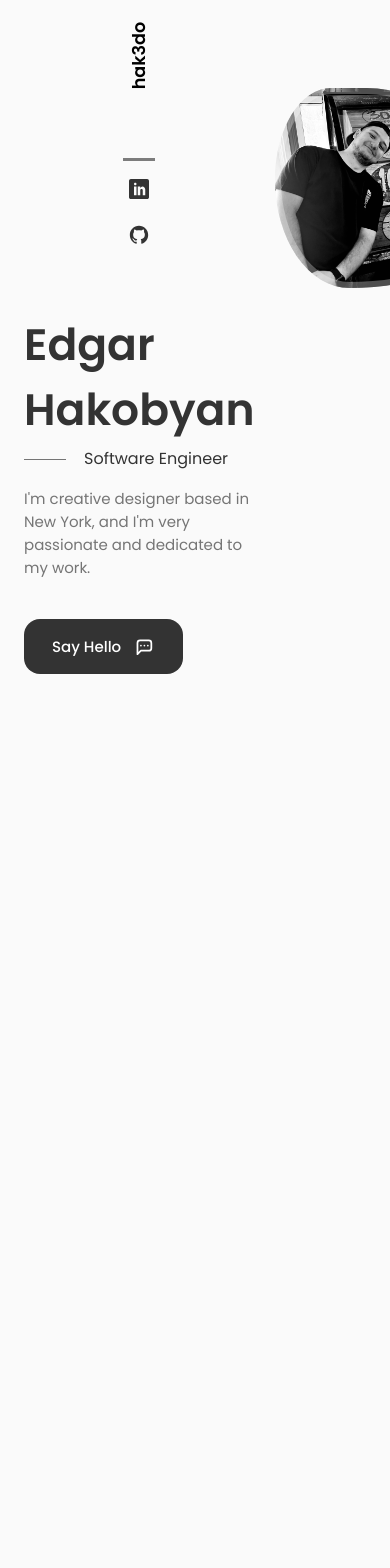
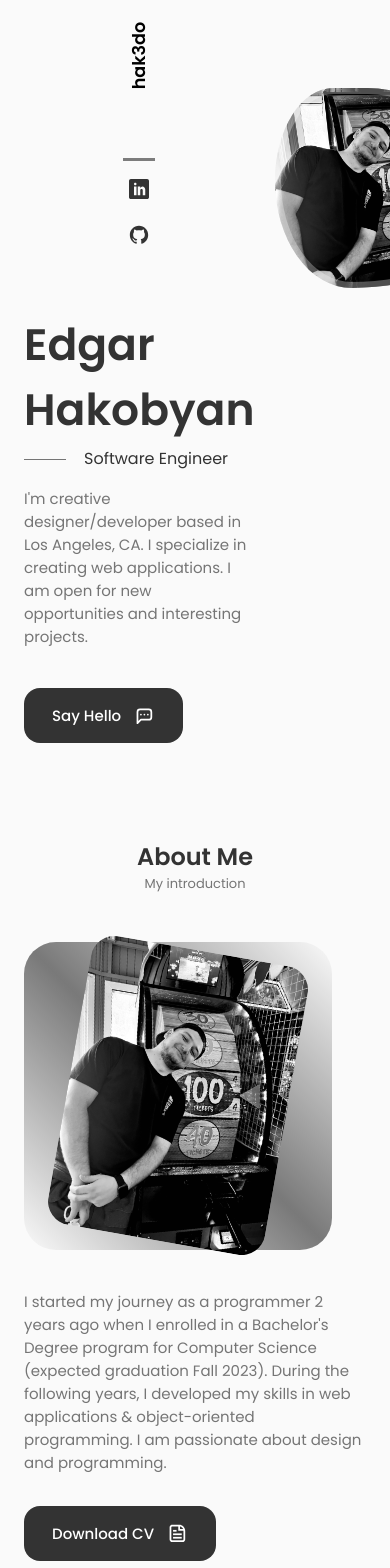
Before and after one commit to hakedo/personal-website, a React (Create React App) app: page / in a window 390 px wide. Shown: the top 1568 px of the page. Before the commit the page ends 844 px from the top, so only its background shows below. Built offline with nearby package versions, Linux system fonts and the light colour scheme.

Commit message:
added about section

```diff
--- a/src/App.css
+++ b/src/App.css
@@ -118,19 +118,19 @@ img {
    padding: 6rem 0 2rem;
 }
 
-.section__title {
+.section-title {
    font-size: var(--h1-font-size);
    color: var(--title-color);
 }
 
-.section__subtitle {
+.section-subtitle {
    display: block;
    font-size: var(--small-font-size);
    margin-bottom: 4rem;
 }
 
-.section__title,
-.section__subtitle {
+.section-title,
+.section-subtitle {
    text-align: center;
 }
 
@@ -161,16 +161,17 @@ img {
    background-color: var(--title-color-dark);
 }
 
-.button__icon {
+.button-icon {
    margin-left: var(--mb-0-5);
 }
 
-.button--flex {
+.button-flex {
    display: inline-flex;
    align-items: center;
 }
 
 .button-right-icon {
+
    margin-left: 0.8rem;
    font-size: 1.3rem;
 }
@@ -187,7 +188,7 @@ img {
       padding: 1rem 1.75rem;
    }
 
-   .button__icon {
+   .button-icon {
       width: 22px;
       height: 22px;
    }
@@ -203,7 +204,7 @@ img {
       padding: 2rem 0 4rem;
    }
 
-   .section__subtitle {
+   .section-subtitle {
       margin-bottom: var(--mb-3);
    }
 }
--- a/src/App.js
+++ b/src/App.js
@@ -1,6 +1,7 @@
 import React from 'react';
 import "./App.css";
 import Home from './components/home/Home'
+import About from './components/about/About'
 
 const App = () => {
    return (
@@ -9,7 +10,7 @@ const App = () => {
 
          <main className='main'>
             <Home />
-            {/* <About /> */}
+            <About />
             {/* <Skills /> */}
             {/* <Services /> */}
             {/* <Qualification /> */}
--- /dev/null
+++ b/src/components/about/About.js
@@ -0,0 +1,33 @@
+import React from "react";
+import "./about.css";
+import AboutImg from "../../assets/me.jpg";
+import { CgFileDocument } from 'react-icons/cg'
+// import CV from "../../assets/Smith-Cv.pdf";
+
+const About = () => {
+   return (
+      <section className="about section" id="about">
+         <h2 className="section-title">About Me</h2>
+         <span className="section-subtitle">My introduction</span>
+
+         <div className="about-container container grid">
+            <div className="about-me">
+               <img src={AboutImg} alt="" className="about-img" />
+            </div>
+
+            <div>
+               <p className="about-description">
+                  I started my journey as a programmer 2 years ago when I enrolled in a Bachelor's Degree program for Computer Science (expected graduation Fall 2023). During the following years, I developed my skills in web applications & object-oriented programming. I am passionate about design and programming.
+               </p>
+
+               <a download="" href="{CV}" className="button button-flex">
+                  Download CV <CgFileDocument className="button-right-icon" />
+               </a>
+            </div>
+
+         </div>
+      </section>
+   );
+};
+
+export default About;
--- /dev/null
+++ b/src/components/about/about.css
@@ -0,0 +1,105 @@
+.about-container {
+   grid-template-columns: repeat(2, 1fr);
+   align-items: center;
+   column-gap: 4rem;
+}
+
+.about-me {
+   width: 90%;
+   aspect-ratio: 1/1;
+   border-radius: 2rem;
+   background: linear-gradient(45deg, transparent, rgb(121, 121, 121), transparent);
+   display: grid;
+   place-items: center;
+}
+
+.about-img {
+   width: 350px;
+   border-radius: 1.5rem;
+   justify-self: center;
+   overflow: hidden;
+   transform: rotate(10deg);
+   transition: all 400ms ease;
+}
+
+.about-img:hover {
+   transform: rotate(0deg);
+}
+
+.about-info {
+   grid-template-columns: repeat(3, 140px);
+   gap: 0.5rem;
+   margin-bottom: var(--mb-2);
+}
+
+.about-box {
+   background-color: var(--container-color);
+   border: 1px solid rgba(0, 0, 0, 0.1);
+   border-radius: 0.75rem;
+   text-align: center;
+   padding: 1rem 1.25rem;
+}
+
+.about-icon {
+   font-size: 1.5rem;
+   color: var(--title-color);
+   margin-bottom: var(--mb-0-5);
+}
+
+.about-title {
+   font-size: var(--small-font-size);
+   font-weight: var(--font-medium);
+}
+
+.about-subtitle {
+   font-size: var(--tiny-font-size);
+}
+
+.about-description {
+   padding: 0 4rem 0 0;
+   margin-bottom: var(--mb-2-5);
+}
+
+/*=============== BREAKPOINTS ===============*/
+/* For large devices */
+@media screen and (max-width: 992px) {
+   .about-container {
+      grid-template-columns: 1fr;
+      row-gap: 2.5rem;
+   }
+
+   .about-img {
+      width: 220px;
+   }
+
+   .about-box {
+      padding: 0.75rem 0.5rem;
+   }
+
+   .about-info {
+      justify-content: center;
+   }
+
+   .about-description {
+      padding: 0 5rem;
+      margin-bottom: 2rem;
+   }
+}
+
+/* For medium devices */
+@media screen and (max-width: 576px) {
+   .about-info {
+      grid-template-columns: repeat(3, 1fr);
+   }
+
+   .about-description {
+      padding: 0;
+   }
+}
+
+/* For small devices */
+@media screen and (max-width: 350px) {
+   .about-info {
+      grid-template-columns: repeat(2, 1fr);
+   }
+}
--- a/src/components/home/Home.js
+++ b/src/components/home/Home.js
@@ -20,10 +20,10 @@ const Home = () => {
                   <h1 className="home-title">Edgar Hakobyan</h1>
                   <h3 className="home-subtitle">Software Engineer</h3>
                   <p className="home-description">
-                     I'm creative designer based in New York, and I'm very passionate and
-                     dedicated to my work.
+                     I'm creative designer/developer based in Los Angeles, CA.
+                     I specialize in creating web applications. I am open for new opportunities and interesting projects.
                   </p>
-                  <a href="#contact" className="button button--flex">
+                  <a href="#contact" className="button button-flex">
                      Say Hello<TbMessageDots className="button-right-icon" />
                   </a>
                </div>
```
